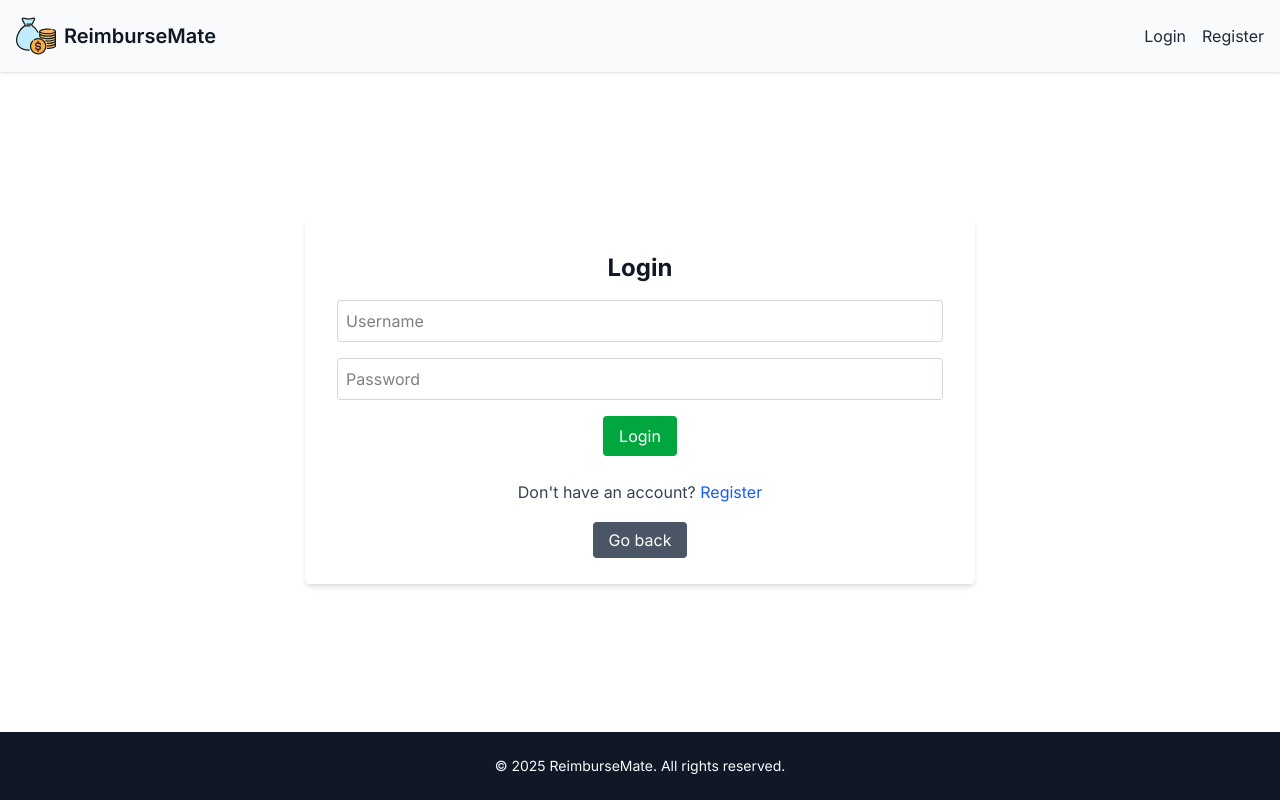
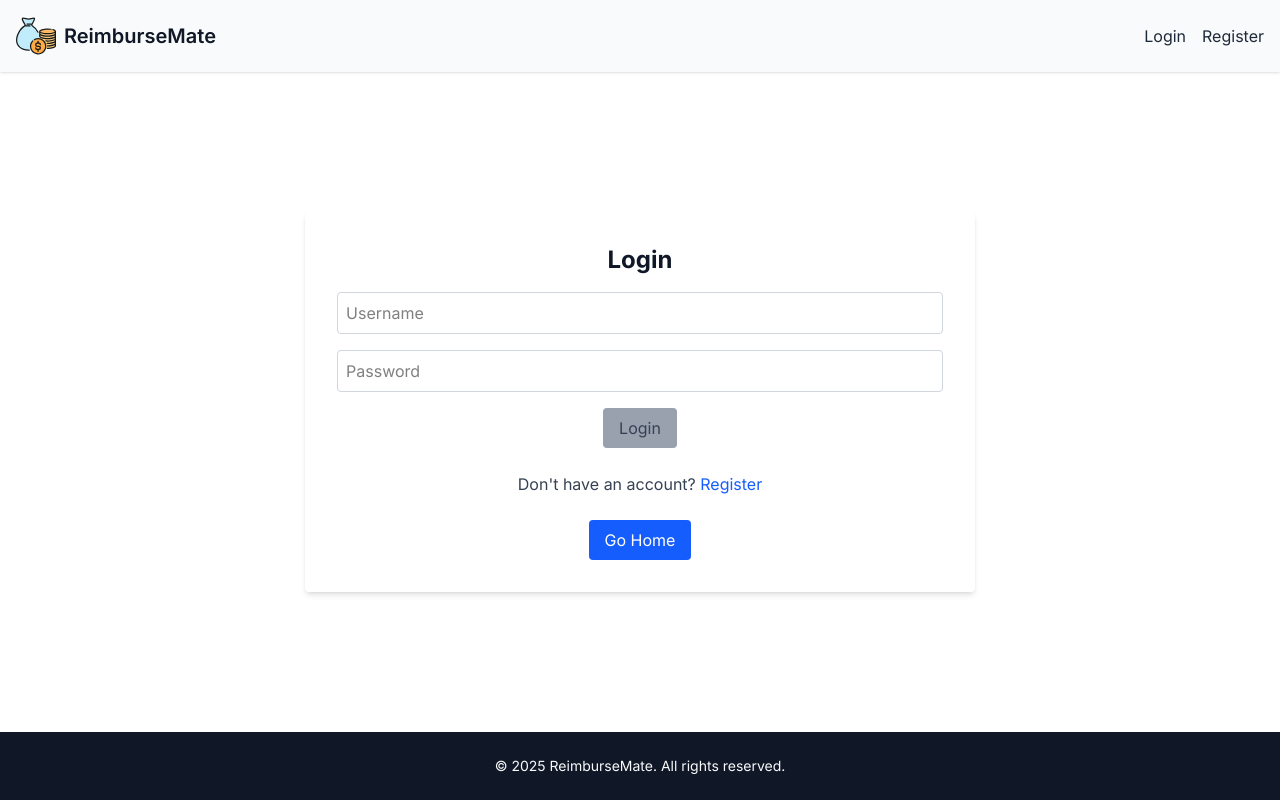
Before and after one commit to vlrnsnk/reimburse-mate, a React (Vite) app in the folder frontend/: page /login in a window 1280 px wide. Built offline with nearby package versions, Linux system fonts and the light colour scheme.

Commit message:
Refactor Button to use handleClick or navigate

```diff
--- a/frontend/src/components/ui/Button/Button.tsx
+++ b/frontend/src/components/ui/Button/Button.tsx
@@ -1,36 +1,26 @@
 import { ButtonProps } from '@/interfaces/ButtonProps';
-import { Link } from 'react-router-dom';
+import { useNavigate } from 'react-router-dom';
 
 const Button: React.FC<ButtonProps> = ({
   children,
-  onClick,
+  handleClick,
   to,
   className,
+  isActive = true,
 }) => {
-  const buttonClasses = `px-4 py-2 bg-blue-600 text-white rounded hover:bg-blue-700 active:bg-green-600 transition-colors duration-300 ease-in-out ${className}`;
+  const buttonClasses = `px-4 py-2 bg-blue-600 text-white rounded hover:bg-blue-700 active:bg-green-600 transition-colors duration-300 ease-in-out cursor-pointer disabled:cursor-not-allowed disabled:bg-gray-400 disabled:text-gray-700 ${className}`;
 
-  if (to) {
-    return (
-      <Link
-        to={to}
-        className={buttonClasses}
-      >
-        {children}
-      </Link>
-    );
-  }
+  const navigate = useNavigate();
 
   return (
     <button
-      onClick={onClick}
-      className={`${buttonClasses} cursor-pointer`}
-    >
+        onClick={handleClick ? handleClick : to ? () => navigate(to) : undefined}
+        className={`${buttonClasses}`}
+        disabled={!isActive}
+      >
       {children}
     </button>
   );
 };
 
-// const className = "px-4 py-2 bg-blue-600 text-white rounded hover:bg-blue-700 active:bg-blue-800 focus:outline-none focus:ring-2 focus:ring-blue-600";
-
-
 export { Button };
--- a/frontend/src/interfaces/ButtonProps.tsx
+++ b/frontend/src/interfaces/ButtonProps.tsx
@@ -1,6 +1,7 @@
 export interface ButtonProps {
   children: React.ReactNode;
-  onClick?: () => void;
+  handleClick?: () => void;
   to?: string;
   className?: string;
+  isActive?: boolean;
 }
--- a/frontend/src/pages/public/LoginPage/LoginPage.tsx
+++ b/frontend/src/pages/public/LoginPage/LoginPage.tsx
@@ -7,6 +7,8 @@ import { Link } from 'react-router-dom';
 const LoginPage: React.FC = () => {
   const [username, setUsername] = useState<string>('');
   const [password, setPassword] = useState<string>('');
+
+  const isLoginButtonActive = username !== '' && password !== '';
 
   const handleLogin = () => {
     console.log('Username:', username);
@@ -31,8 +33,9 @@ const LoginPage: React.FC = () => {
         required={true}
       />
       <Button
-        onClick={handleLogin}
+        handleClick={handleLogin}
         className="bg-green-600 hover:bg-green-700"
+        isActive={isLoginButtonActive}
       >
         Login
       </Button>
@@ -45,8 +48,10 @@ const LoginPage: React.FC = () => {
       </p>
       <Button
         to="/"
-        className="bg-gray-600 hover:bg-gray-700"
-      >Go back</Button>
+        // className="bg-gray-600 hover:bg-gray-700"
+      >
+        Go Home
+      </Button>
     </PageWrapper>
   );
 };
```
